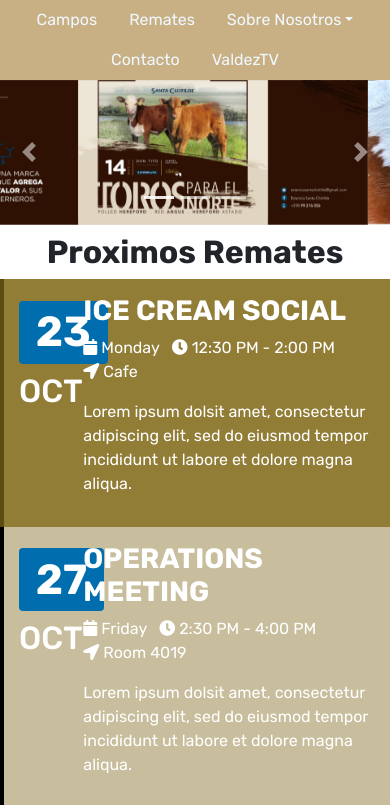
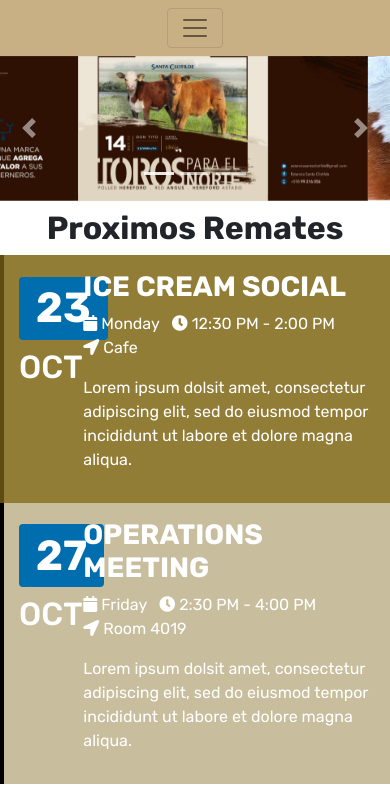
Before and after one commit to sebataranto1365/valdezycia, a website: page Index.html in a window 390 px wide. Shown: the top 805 px of the page. Drawn offline with nearby package versions, Linux system fonts and the light colour scheme.

Commit message:
modificacion del navbar responsive para movil

```diff
--- a/Index.html
+++ b/Index.html
@@ -19,36 +19,43 @@
 <body>
 
 <!-- ======= Header ======= -->
-   <!-- ======= Header ======= -->
 <header class="headertop">
-    <div class="conteiner">
-      <div class="row-center">
-    <ul class="nav justify-content-center">
-      <li class="nav-item">
-        <a class="nav-link headertop__amenu" href="./pages/campos.html">Campos</a>
+  <nav class="navbar navbar-expand-lg navbar-light justify-content-center">
+    <button class="navbar-toggler" type="button" data-toggle="collapse" data-target="#navbarSupportedContent" aria-controls="navbarSupportedContent" aria-expanded="false" aria-label="Toggle navigation">
+      <span class="navbar-toggler-icon"></span>
+    </button>
+    <div class="collapse navbar-collapse" id="navbarSupportedContent">
+      <ul class="navbar-nav mr-auto ml-auto text-center">
+        <li class="nav-item mr-5">
+          <a class="nav-link text-white" href="./pages/campos.html">Campos</a>
         </li>
-      <li class="nav-item">
-        <a class="nav-link headertop__amenu" href="./pages/remates.html">Remates</a>
+        <li class="nav-item mr-5 ml-5">
+          <a class="nav-link text-white" href="./pages/remates.html">Remates</a>
         </li>
-      <li class="nav-item dropdown">
-        <a class="nav-link dropdown-toggle headertop__amenu" href="#" data-toggle="dropdown" href="#" aria-haspopup="true" aria-expanded="false">Sobre Nosotros</a>
-        <div class="dropdown-menu" >
+        <li class="nav-item dropdown mr-5 ml-5">
+          <a class="nav-link dropdown-toggle text-white" href="#" id="navbarDropdown" role="button" data-toggle="dropdown" aria-haspopup="true" aria-expanded="false">
+            Sobre Nosotros
+          </a>
+          <div class="dropdown-menu" aria-labelledby="navbarDropdown">
             <a class="dropdown-item" href="./pages/Sobre Nosotros.html">Quienes somos</a>
             <a class="dropdown-item" href="./pages/Sobre Nosotros.html">Nuestros Locales</a>
+            <a class="dropdown-item" href="./pages/Sobre Nosotros2.html">Discoses</a>
+            <div class="dropdown-divider"></div>
             <a class="dropdown-item" href="./pages/Sobre Nosotros2.html">Trabaja con nosotros</a>
-          <a class="dropdown-item" href="./pages/Sobre Nosotros2.html">Discoses</a>
           </div>
         </li>
-      <li class="nav-item">
-        <a class="nav-link headertop__amenu" href="./pages/contacto.html">Contacto</a>
+        <li class="nav-item mr-5 ml-5">
+          <a class="nav-link text-white" href="./pages/contacto.html">Contacto</a>
         </li>
-      <li class="nav-item">
-        <a class="nav-link headertop__amenu" href="./pages/valdeztv.html">ValdezTV</a>
+        <li class="nav-item ml-5">
+          <a class="nav-link text-white" href="./pages/valdeztv.html">ValdezTV</a>
         </li>
       </ul>
     </div>
-    </div>
+  </nav>
 </header>
+
+
     <!-- End Header -->
 
 <!-- ======= Carrusel ======= -->
```
Lines whose indentation alone changed are shown as unchanged.
